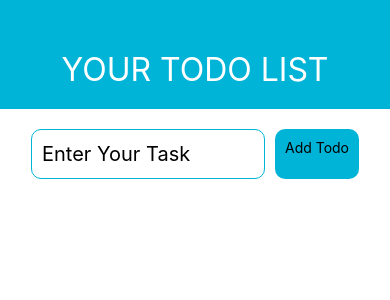
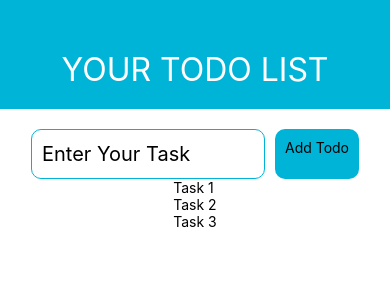
Before and after one commit to Sandun-Induranga/React-Native-Todo-App, a React Native app: screen / in a window 390 px wide. Shown: the top 300 px of the page. Built offline with nearby package versions, Linux system fonts and the light colour scheme.

Commit message:
List Component Updated

```diff
--- a/components/List.js
+++ b/components/List.js
@@ -1,4 +1,4 @@
-import { useState } from "react";
+import { useEffect, useState } from "react";
 import {
   FlatList,
   TextInput,
@@ -10,16 +10,26 @@ import {
 
 const List = () => {
   const [todos, setTodos] = useState([]);
+  const [task, setTask] = useState("");
 
-  const addTodo = (todo) => {
-    setTodos([...todos, todo]);
+  useEffect(() => {
+    setTodos(["Task 1", "Task 2", "Task 3"]);
+  }, []);
+
+  const addTodo = () => {
+    setTodos([...todos, task]);
+  };
+
+  const handleInput = (text) => {
+    setTask(text);
   };
   return (
     <>
       <View style={styles.container}>
         <TextInput
           style={styles.input}
-          onSubmitEditing={(e) => addTodo}
+          value={task}
+          onChangeText={(text) => handleInput(text)}
           placeholder="Enter Your Task"
         />
         <TouchableOpacity style={styles.button} onPress={addTodo}>
```
